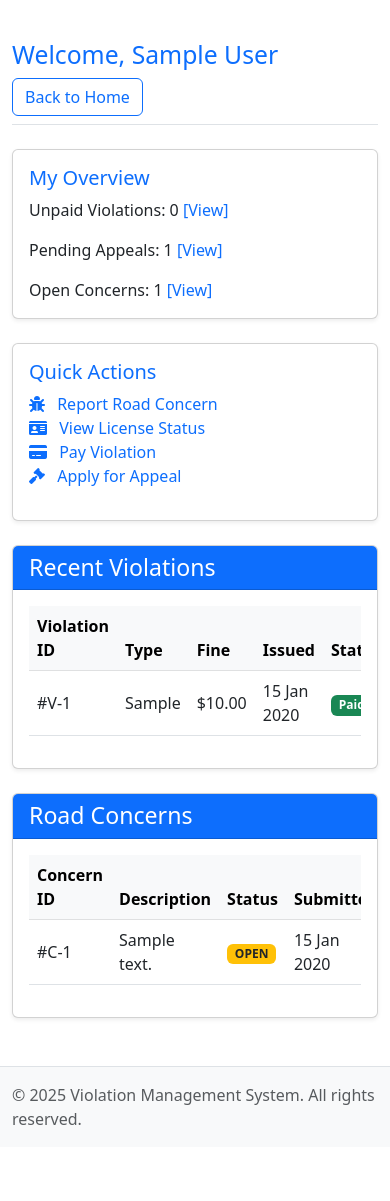
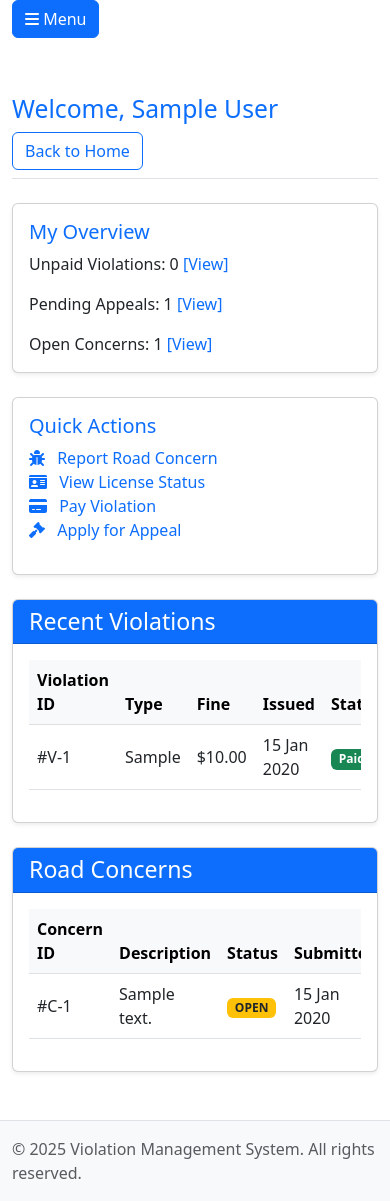
Before and after one commit to DizzyCheems/Traffic-Violation-App, a PHP site: page /pages/user_dashboard.php in a window 390 px wide. Shown: the part 56-1257 px from the top of the page. Before the commit the page ends 1181 px from the top, so only its background shows below. Run offline with PHP 8.4, Linux system fonts and the light colour scheme; the visitor is signed in with stand-in values (Sample User, id 1); tables that the repository leaves empty or names only in its code hold one stand-in row (values such as "Sample post"); some libraries are stand-ins or nearby versions.

Commit message:
fixing violation

```diff
--- a/pages/user_dashboard.php
+++ b/pages/user_dashboard.php
@@ -149,8 +149,13 @@ if ($_SERVER['REQUEST_METHOD'] === 'POST' && isset($_POST['apply_appeal'])) {
 <body>
     <?php include '../layout/navbar.php'; ?>
     <div class="container-fluid">
+        <!-- Toggle button for offcanvas sidebar (mobile only) -->
+        <button class="btn btn-primary d-lg-none mb-3" type="button" data-bs-toggle="offcanvas" data-bs-target="#sidebarMenu" aria-controls="sidebarMenu">
+            <i class="fas fa-bars"></i> Menu
+        </button>
         <div class="row">
-            <nav class="col-md-3 col-lg-2 d-md-block bg-light sidebar collapse">
+            <!-- Sidebar (visible on desktop, offcanvas on mobile) -->
+            <nav class="col-lg-2 d-none d-lg-block bg-light sidebar">
                 <div class="position-sticky pt-3">
                     <ul class="nav flex-column">
                         <li class="nav-item">
@@ -198,7 +203,60 @@ if ($_SERVER['REQUEST_METHOD'] === 'POST' && isset($_POST['apply_appeal'])) {
                     </ul>
                 </div>
             </nav>
-            <main class="col-md-9 ms-sm-auto col-lg-10 px-md-4 py-4">
+            <div class="offcanvas offcanvas-start sidebar d-lg-none" tabindex="-1" id="sidebarMenu" aria-labelledby="sidebarMenuLabel">
+                <div class="offcanvas-header">
+                    <h5 class="offcanvas-title" id="sidebarMenuLabel">Menu</h5>
+                    <button type="button" class="btn-close" data-bs-dismiss="offcanvas" aria-label="Close"></button>
+                </div>
+                <div class="offcanvas-body">
+                    <ul class="nav flex-column">
+                        <li class="nav-item">
+                            <a class="nav-link active" href="../pages/user_dashboard.php">
+                                <i class="fas fa-tachometer-alt me-2"></i>
+                                Dashboard
+                            </a>
+                        </li>
+                        <li class="nav-item">
+                            <a class="nav-link" href="../pages/pay_violation.php">
+                                <i class="fas fa-credit-card me-2"></i>
+                                Pay Violation
+                            </a>
+                        </li>
+                        <li class="nav-item">
+                            <a class="nav-link" href="#" data-bs-toggle="modal" data-bs-target="#reportConcernModal">
+                                <i class="fas fa-bug me-2"></i>
+                                Report Concern
+                            </a>
+                        </li>
+                        <li class="nav-item">
+                            <a class="nav-link" href="#" data-bs-toggle="modal" data-bs-target="#applyAppealModal">
+                                <i class="fas fa-gavel me-2"></i>
+                                Apply for Appeal
+                            </a>
+                        </li>
+                        <li class="nav-item">
+                            <a class="nav-link" href="../pages/license_status.php">
+                                <i class="fas fa-id-card me-2"></i>
+                                License Status
+                            </a>
+                        </li>
+                        <li class="nav-item">
+                            <a class="nav-link" href="../index.php">
+                                <i class="fas fa-home me-2"></i>
+                                Home
+                            </a>
+                        </li>
+                        <li class="nav-item">
+                            <a class="nav-link" href="../pages/logout.php">
+                                <i class="fas fa-sign-out-alt me-2"></i>
+                                Logout
+                            </a>
+                        </li>
+                    </ul>
+                </div>
+            </div>
+            <!-- Main content -->
+            <main class="col-12 col-md-9 col-lg-10 px-md-4 py-4">
                 <div class="d-flex justify-content-between flex-wrap flex-md-nowrap align-items-center pt-3 pb-2 mb-4 border-bottom">
                     <h1 class="h2 text-primary">Welcome, <?php echo htmlspecialchars($user['full_name']); ?></h1>
                     <div>
```
Also changed, not shown: 1 other file.
